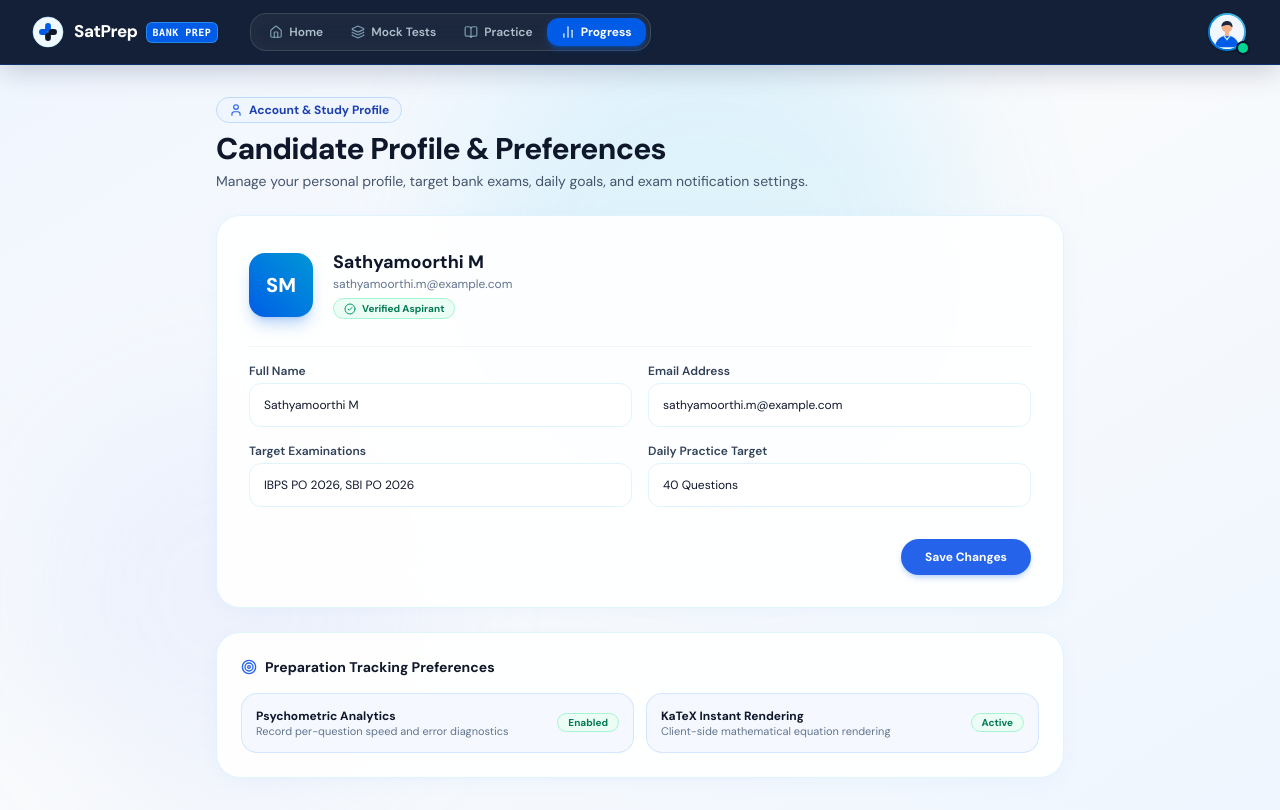
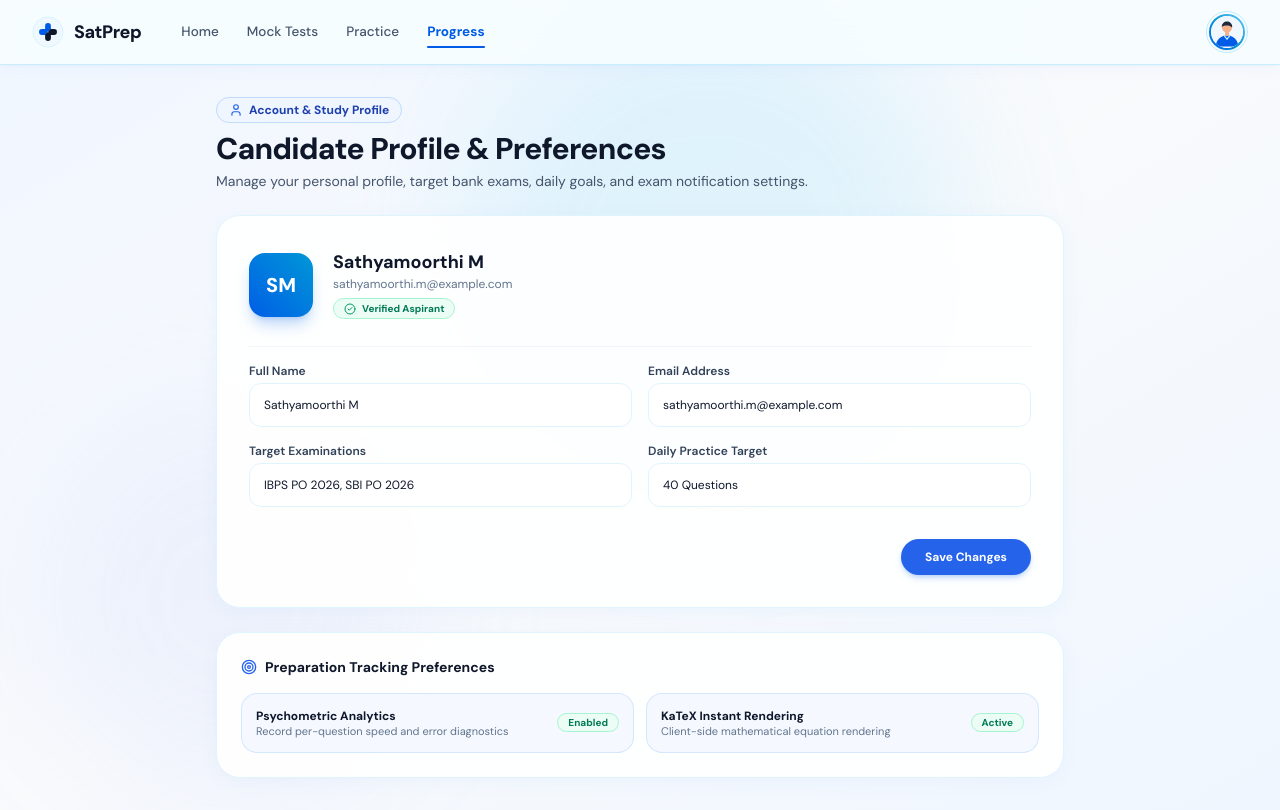
Before and after one commit to Potri2357/SatPrep, a Next.js app: page /profile in a window 1280 px wide. Built offline with nearby package versions, Linux system fonts and the light colour scheme.

Commit message:
style(navbar): redesign with clean ice palette, spacious typography, and remove verified student label and green dot

```diff
--- a/src/components/navbar.tsx
+++ b/src/components/navbar.tsx
@@ -8,15 +8,10 @@ import { cn } from '@/lib/utils';
 import {
   Menu,
   X,
-  Layers,
-  BookOpen,
   User,
   Shield,
   Award,
   LogOut,
-  Home,
-  BarChart2,
-  CheckCircle2,
 } from 'lucide-react';
 
 interface NavbarProps {
@@ -27,7 +22,7 @@ export function CandidateAvatar({ size = 36, className = "" }: { size?: number;
   return (
     <div
       className={cn(
-        "rounded-full bg-gradient-to-tr from-[#005CE6] via-[#0096D6] to-[#60CEF8] p-[2px] shadow-sm transition-all duration-200 hover:shadow-md hover:scale-105 active:scale-95 shrink-0 select-none",
+        "rounded-full bg-gradient-to-tr from-[#005CE6] via-[#0096D6] to-[#60CEF8] p-[2px] shadow-2xs transition-all duration-200 hover:scale-105 active:scale-95 shrink-0 select-none",
         className
       )}
       style={{ width: size, height: size }}
@@ -65,10 +60,10 @@ export const Navbar: React.FC<NavbarProps> = ({ className = '' }) => {
 
   // Primary navigation destinations
   const navItems = [
-    { title: 'Home', href: '/', icon: Home },
-    { title: 'Mock Tests', href: '/tests/new', icon: Layers },
-    { title: 'Practice', href: '/practice', icon: BookOpen },
-    { title: 'Progress', href: '/profile', icon: BarChart2 },
+    { title: 'Home', href: '/' },
+    { title: 'Mock Tests', href: '/tests/new' },
+    { title: 'Practice', href: '/practice' },
+    { title: 'Progress', href: '/profile' },
   ];
 
   const isItemActive = (href: string) => {
@@ -77,55 +72,48 @@ export const Navbar: React.FC<NavbarProps> = ({ className = '' }) => {
   };
 
   return (
-    <header className={cn("sticky top-0 z-50 w-full bg-[#08152D]/95 backdrop-blur-2xl border-b border-[#005CE6]/30 shadow-[0_4px_30px_rgba(0,18,50,0.22)] transition-all", className)}>
+    <header className={cn("sticky top-0 z-50 w-full bg-[#F7FDFF]/90 backdrop-blur-xl border-b border-[#BCEBFC]/80 shadow-[0_1px_3px_rgba(0,92,230,0.03),0_4px_16px_rgba(0,92,230,0.03)] transition-all", className)}>
       <div className="max-w-7xl mx-auto h-16 px-4 sm:px-6 lg:px-8 flex items-center justify-between">
-        {/* Left: Brand Logo & Segmented Nav */}
-        <div className="flex items-center gap-6 lg:gap-8">
+        {/* Left: Clean Brand Logo & Minimalist Navigation */}
+        <div className="flex items-center gap-8 lg:gap-10">
           <Link
             href="/"
-            className="flex items-center gap-2.5 transition-all hover:opacity-95 focus:outline-none group"
+            className="flex items-center gap-2.5 transition-opacity hover:opacity-90 focus:outline-none"
             aria-label="SatPrep - Banking Exam Prep"
           >
-            <div className="transition-transform group-hover:scale-105">
             <BrandLogo size={32} showWordmark={false} />
-            </div>
-            <div className="flex items-center gap-2">
-              <span className="font-extrabold text-[17px] tracking-tight text-white">
+            <span className="font-extrabold text-[18px] tracking-tight text-slate-900">
               SatPrep
             </span>
-              <span className="hidden sm:inline-flex items-center px-1.5 py-0.5 rounded-md bg-[#005CE6] text-white text-[10px] font-mono font-bold tracking-wider uppercase border border-[#60CEF8]/40 shadow-xs">
-                Bank Prep
-              </span>
-            </div>
           </Link>
 
-          {/* Desktop Segmented Navigation Bar (Frosted Navy Pills) */}
-          <nav className="hidden md:flex items-center p-1 bg-white/[0.08] backdrop-blur-md rounded-2xl border border-white/[0.12] shadow-inner" aria-label="Main Navigation">
+          {/* Desktop Clean Navigation (No pill enclosures or menu clutter) */}
+          <nav className="hidden md:flex items-center gap-7" aria-label="Main Navigation">
             {navItems.map((item) => {
               const active = isItemActive(item.href);
-              const Icon = item.icon;
               return (
                 <Link
                   key={item.title}
                   href={item.href}
                   className={cn(
-                    "flex items-center gap-1.5 px-3.5 py-1.5 rounded-xl text-xs transition-all duration-150 select-none",
+                    "text-[13.5px] transition-colors duration-150 relative py-1.5",
                     active
-                      ? "bg-[#005CE6] text-white font-bold shadow-md shadow-[#005CE6]/40"
-                      : "text-blue-100/75 font-semibold hover:text-white hover:bg-white/[0.10]"
+                      ? "text-[#005CE6] font-bold"
+                      : "text-slate-600 font-medium hover:text-[#005CE6]"
                   )}
                 >
-                  <Icon className={cn("w-3.5 h-3.5 shrink-0", active ? "text-white" : "text-blue-200/60")} />
                   <span>{item.title}</span>
+                  {active && (
+                    <span className="absolute bottom-0 left-0 right-0 h-[2px] bg-[#005CE6] rounded-full" />
+                  )}
                 </Link>
               );
             })}
           </nav>
         </div>
 
-        {/* Right: User Profile Avatar + Mobile Toggle (Removed Start Test) */}
+        {/* Right: Clean Candidate Avatar Only */}
         <div className="flex items-center gap-3 shrink-0">
-          {/* User Account Controls (Avatar Icon Only) */}
           <div className="relative" ref={dropdownRef}>
             <button
               type="button"
@@ -135,81 +123,69 @@ export const Navbar: React.FC<NavbarProps> = ({ className = '' }) => {
                 setProfileDropdownOpen((prev) => !prev);
               }}
               className={cn(
-                "p-0.5 rounded-full transition-all cursor-pointer select-none focus:outline-none relative flex items-center justify-center",
-                profileDropdownOpen
-                  ? "ring-2 ring-[#60CEF8] ring-offset-2 ring-offset-[#08152D] shadow-sm"
-                  : "hover:ring-2 hover:ring-[#60CEF8]/50 hover:ring-offset-1 hover:ring-offset-[#08152D]"
+                "p-0.5 rounded-full border border-[#BCEBFC] hover:border-[#005CE6] hover:ring-2 hover:ring-[#005CE6]/20 transition-all cursor-pointer select-none focus:outline-none flex items-center justify-center",
+                profileDropdownOpen ? "border-[#005CE6] ring-2 ring-[#005CE6]/25 shadow-xs" : ""
               )}
               aria-label="Candidate Profile Menu"
               aria-expanded={profileDropdownOpen}
               title="Sathyamoorthi M (Click for Profile Menu)"
             >
-              <CandidateAvatar size={38} />
-              {/* Online pulse indicator dot */}
-              <span className="absolute bottom-0 right-0 w-2.5 h-2.5 rounded-full bg-emerald-400 ring-2 ring-[#08152D]" />
+              <CandidateAvatar size={36} />
             </button>
 
-            {/* Dropdown Menu (Styled Dark Frosted Glass) */}
+            {/* Clean Dropdown Menu */}
             {profileDropdownOpen && (
-              <div className="absolute right-0 mt-2.5 w-72 rounded-2xl bg-[#0B1A35]/98 backdrop-blur-2xl border border-blue-800/60 shadow-[0_20px_60px_rgba(0,10,30,0.6)] p-2 z-[60] animate-in fade-in slide-in-from-top-1 duration-150 space-y-1 text-white">
-                {/* Profile Header (Target line completely removed) */}
-                <div className="p-3 rounded-xl bg-blue-950/80 border border-blue-800/80 flex items-center gap-3">
-                  <CandidateAvatar size={38} />
+              <div className="absolute right-0 mt-2.5 w-64 rounded-2xl bg-white/98 backdrop-blur-2xl border border-[#BCEBFC] shadow-[0_12px_40px_rgba(0,92,230,0.08)] p-2 z-[60] animate-in fade-in slide-in-from-top-1 duration-150 space-y-1">
+                {/* Profile Header (Clean: No Verified Student badge, No green dot, No target line) */}
+                <div className="p-3 rounded-xl bg-[#F0FAFF] border border-[#BCEBFC]/60 flex items-center gap-3">
+                  <CandidateAvatar size={36} />
                   <div className="min-w-0 flex-1">
-                    <div className="font-bold text-xs text-white truncate">Sathyamoorthi M</div>
-                    <div className="text-[11px] text-blue-200/80 truncate">sathyamoorthi@satprep.in</div>
-                    <div className="mt-1 inline-flex items-center gap-1 px-2 py-0.5 rounded-full bg-emerald-500/20 text-emerald-300 text-[10px] font-bold border border-emerald-500/40">
-                      <CheckCircle2 className="w-3 h-3 text-emerald-400" />
-                      <span>Verified Student</span>
-                    </div>
+                    <div className="font-bold text-xs text-slate-900 truncate">Sathyamoorthi M</div>
+                    <div className="text-[11px] text-slate-500 truncate">sathyamoorthi@satprep.in</div>
                   </div>
                 </div>
 
-                <div className="px-2 pt-2 pb-0.5 text-[10px] font-bold uppercase tracking-wider text-blue-300/70">
+                <div className="px-2 pt-2 pb-0.5 text-[10px] font-bold uppercase tracking-wider text-slate-400">
                   Student Portal
                 </div>
 
                 <Link
                   href="/profile"
                   onClick={() => setProfileDropdownOpen(false)}
-                  className="w-full flex items-center gap-2.5 px-2.5 py-2 rounded-xl text-xs font-semibold text-blue-100 hover:text-white hover:bg-white/10 transition-colors"
+                  className="w-full flex items-center gap-2.5 px-3 py-2 rounded-xl text-xs font-medium text-slate-700 hover:text-[#005CE6] hover:bg-[#F0FAFF] transition-colors"
                 >
-                  <User className="w-3.5 h-3.5 text-blue-300" />
-                  <span>Candidate Profile &amp; Settings</span>
+                  <User className="w-3.5 h-3.5 text-slate-400" />
+                  <span>Profile &amp; Settings</span>
                 </Link>
 
                 <Link
                   href="/tests/result/sample-attempt-1"
                   onClick={() => setProfileDropdownOpen(false)}
-                  className="w-full flex items-center gap-2.5 px-2.5 py-2 rounded-xl text-xs font-semibold text-blue-100 hover:text-white hover:bg-white/10 transition-colors"
+                  className="w-full flex items-center gap-2.5 px-3 py-2 rounded-xl text-xs font-medium text-slate-700 hover:text-[#005CE6] hover:bg-[#F0FAFF] transition-colors"
                 >
-                  <Award className="w-3.5 h-3.5 text-blue-300" />
-                  <span>Exam Results &amp; Analytics</span>
+                  <Award className="w-3.5 h-3.5 text-slate-400" />
+                  <span>Exam Results</span>
                 </Link>
 
-                <div className="h-px bg-blue-900/60 my-1" />
-
-                <div className="px-2 pt-1 pb-0.5 text-[10px] font-bold uppercase tracking-wider text-blue-300/70">
-                  Administration
-                </div>
+                <div className="h-px bg-slate-100 my-1" />
 
                 <Link
                   href="/admin"
                   onClick={() => setProfileDropdownOpen(false)}
-                  className="w-full flex items-center gap-2.5 px-2.5 py-2 rounded-xl text-xs font-semibold text-blue-100 hover:text-white hover:bg-white/10 transition-colors"
+                  className="w-full flex items-center gap-2.5 px-3 py-2 rounded-xl text-xs font-medium text-slate-700 hover:text-[#005CE6] hover:bg-[#F0FAFF] transition-colors"
                 >
-                  <Shield className="w-3.5 h-3.5 text-blue-300" />
+                  <Shield className="w-3.5 h-3.5 text-slate-400" />
                   <span>Admin Console</span>
                 </Link>
 
-                <div className="h-px bg-blue-900/60 my-1" />
+                <div className="h-px bg-slate-100 my-1" />
 
                 <Link
                   href="/auth"
                   onClick={() => setProfileDropdownOpen(false)}
-                  className="w-full flex items-center gap-2.5 px-2.5 py-2 rounded-xl text-xs font-semibold text-rose-300 hover:bg-rose-950/40 hover:text-rose-200 transition-colors"
+                  className="w-full flex items-center gap-2.5 px-3 py-2 rounded-xl text-xs font-medium text-rose-600 hover:bg-rose-50 transition-colors"
                 >
-                  <LogOut className="w-3.5 h-3.5 text-rose-400" />
+                  <LogOut className="w-3.5 h-3.5 text-rose-500" />
                   <span>Sign Out</span>
                 </Link>
               </div>
@@ -219,7 +195,7 @@ export const Navbar: React.FC<NavbarProps> = ({ className = '' }) => {
           {/* Mobile Hamburger Button */}
           <button
             onClick={() => setMobileMenuOpen(!mobileMenuOpen)}
-            className="md:hidden p-2 rounded-xl border border-white/20 text-white hover:bg-white/10 transition-colors cursor-pointer"
+            className="md:hidden p-2 rounded-xl border border-slate-200 text-slate-600 hover:text-slate-900 hover:bg-slate-50 transition-colors cursor-pointer"
             aria-label="Toggle navigation"
           >
             {mobileMenuOpen ? <X className="w-5 h-5" /> : <Menu className="w-5 h-5" />}
@@ -227,32 +203,28 @@ export const Navbar: React.FC<NavbarProps> = ({ className = '' }) => {
         </div>
       </div>
 
-      {/* Mobile Drawer (Deep Cobalt Frosted Sheet) */}
+      {/* Mobile Drawer */}
       {mobileMenuOpen && (
-        <div className="md:hidden border-t border-blue-900/50 bg-[#08152D]/98 backdrop-blur-2xl px-4 py-3 space-y-2 shadow-2xl animate-in slide-in-from-top-2 duration-150">
-          <div className="grid grid-cols-2 gap-1.5 pb-1">
+        <div className="md:hidden border-t border-[#BCEBFC] bg-[#F7FDFF] px-4 py-3 space-y-1 shadow-lg animate-in slide-in-from-top-2 duration-150">
           {navItems.map((item) => {
             const active = isItemActive(item.href);
-              const Icon = item.icon;
             return (
               <Link
                 key={item.title}
                 href={item.href}
                 onClick={() => setMobileMenuOpen(false)}
                 className={cn(
-                    "flex items-center gap-2 px-3 py-2.5 rounded-xl text-xs font-semibold transition-colors",
+                  "block px-3 py-2.5 rounded-xl text-xs font-semibold transition-colors",
                   active
-                      ? "text-white bg-[#005CE6] font-bold shadow-xs"
-                      : "text-blue-100/80 hover:bg-white/10"
+                    ? "text-[#005CE6] bg-[#005CE6]/10 font-bold"
+                    : "text-slate-700 hover:bg-slate-100/60"
                 )}
               >
-                  <Icon className={cn("w-4 h-4 shrink-0", active ? "text-white" : "text-blue-300/70")} />
                 <span>{item.title}</span>
               </Link>
             );
           })}
         </div>
-        </div>
       )}
     </header>
   );
```
Lines whose indentation alone changed are shown as unchanged.
